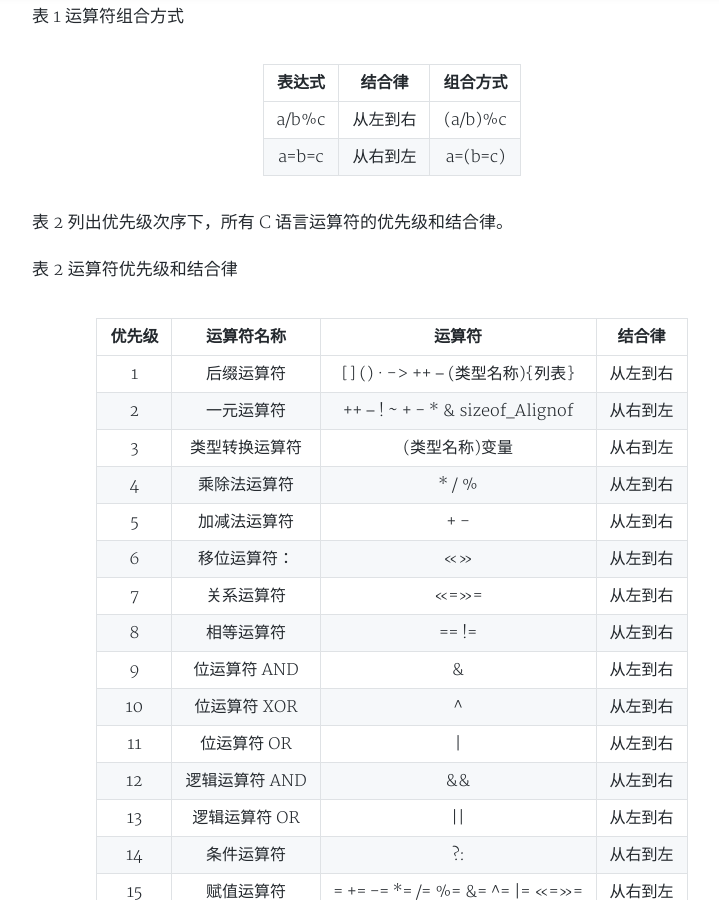
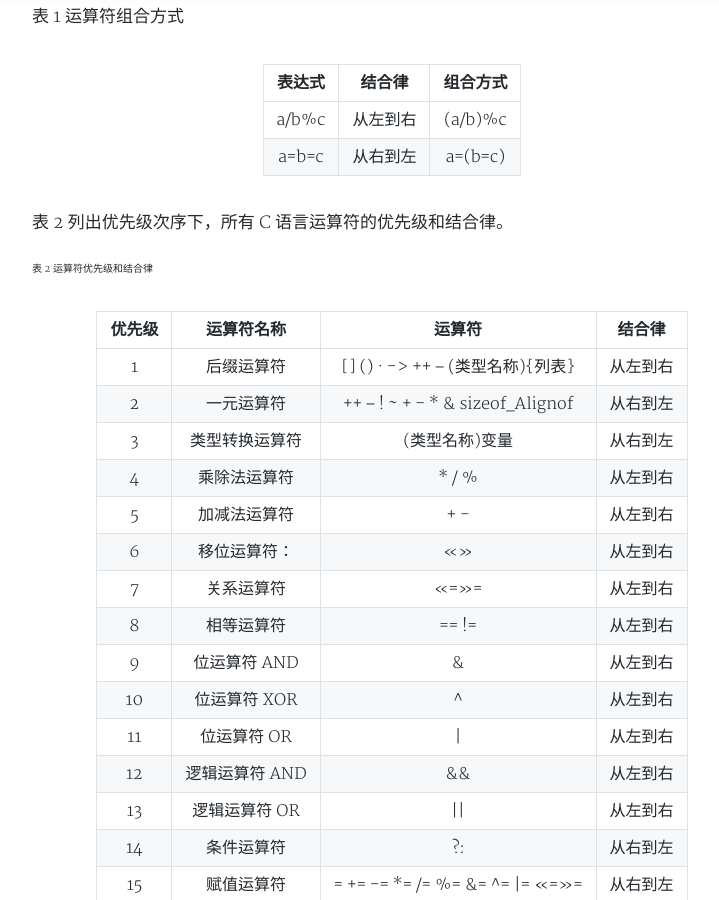
Before and after one commit to witeaa/homepage-src, a Jekyll site: the page built from _posts/2022-10-19-C语言：运算符运算优先级.md, in a window 1280 px wide and 900 px high, scrolled down 935 px. Shown: the whole window, without its empty margins (248-967 px from the left). Built offline with Jekyll 4.4.1, drawn with Linux system fonts in a browser that asks for light colours; nearby versions of some CDN libraries; Markdown is read by kramdown in place of the engine named in the settings; comment, search, counter and statistics services are not loaded; a style sheet for code colours, icons or effects is not loaded.

Commit message:
Update 2022-10-19-C语言：运算符运算优先级.md

```diff
--- a/_posts/2022-10-19-C语言：运算符运算优先级.md
+++ b/_posts/2022-10-19-C语言：运算符运算优先级.md
@@ -34,7 +34,9 @@ tags: C/C++
 
 表 2 列出优先级次序下，所有 C 语言运算符的优先级和结合律。
 
-表 2 运算符优先级和结合律
+
+<font size=1>表 2 运算符优先级和结合律</font>
+
 
 |优先级|运算符名称|运算符|结合律|
 | :----: | :----: | :----: | :----: |
```
